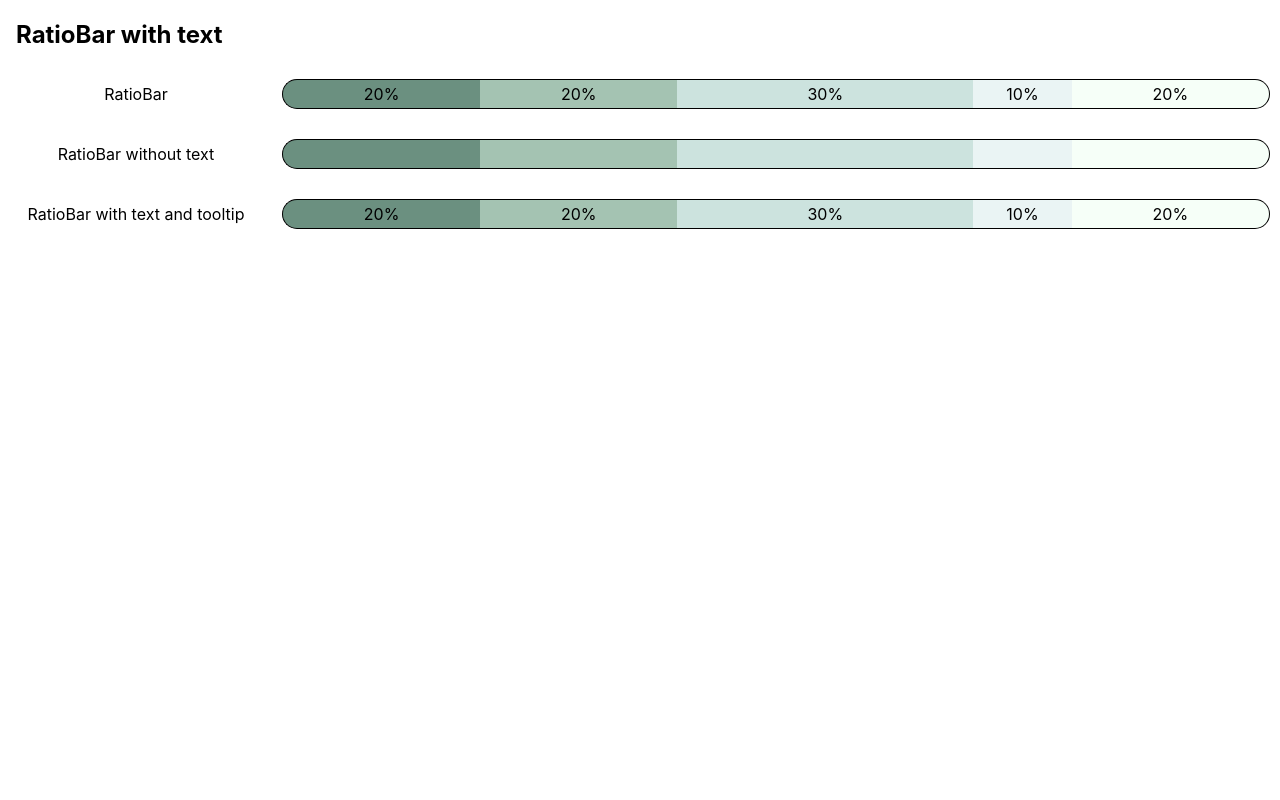
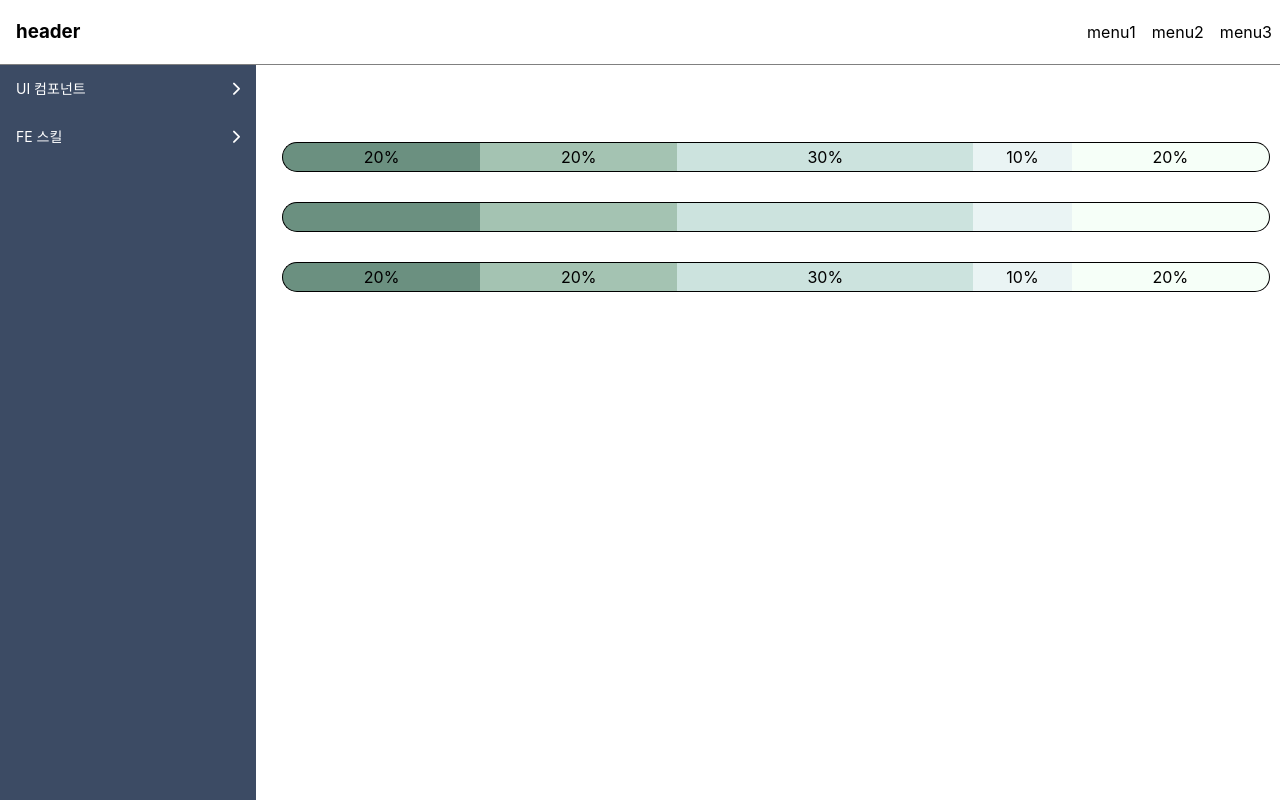
Before and after one commit to ghckss/CustomComponents, a React (Create React App) app: page /widget/ratio-bar in a window 1280 px wide. Built offline with nearby package versions, Linux system fonts and the light colour scheme.

Commit message:
header, sidebar component (#5)
* header component

* sidebar component (#4)

* 사이드바 ui 구성

* normalize css 적용

* 사이드바 링크 설정

* 사이드바 목록 별도 파일로 분리

```diff
--- a/package.json
+++ b/package.json
@@ -6,7 +6,9 @@
     "@testing-library/jest-dom": "^5.11.9",
     "@testing-library/react": "^11.2.5",
     "@testing-library/user-event": "^12.7.0",
+    "immer": "^8.0.1",
     "node-sass": "^5.0.0",
+    "normalize.css": "^8.0.1",
     "react": "^17.0.1",
     "react-dom": "^17.0.1",
     "react-router-dom": "^5.2.0",
--- a/public/index.html
+++ b/public/index.html
@@ -3,6 +3,10 @@
   <head>
     <meta charset="utf-8" />
     <link rel="icon" href="%PUBLIC_URL%/favicon.ico" />
+    <script
+      src="https://kit.fontawesome.com/05b1b0d0fa.js"
+      crossorigin="anonymous"
+    ></script>
     <meta name="viewport" content="width=device-width, initial-scale=1" />
     <meta name="theme-color" content="#000000" />
     <meta
--- a/src/App.js
+++ b/src/App.js
@@ -1,5 +1,6 @@
 import React, { Component } from "react";
 import Layout from "./containers/Layout";
+import "normalize.css";
 
 class App extends Component {
   render() {
--- a/src/components/Layout/Header.js
+++ b/src/components/Layout/Header.js
@@ -1,7 +1,19 @@
 import React from "react";
+import "./Header.scss";
 
 const Header = () => {
-  return <div className="header"></div>;
+  return (
+    <header className="header">
+      <div className="title">
+        <h3>header</h3>
+      </div>
+      <div className="menu">
+        <div className="menu__item">menu1</div>
+        <div className="menu__item">menu2</div>
+        <div className="menu__item">menu3</div>
+      </div>
+    </header>
+  );
 };
 
 export default Header;
--- a/src/components/Layout/Header.scss
+++ b/src/components/Layout/Header.scss
@@ -0,0 +1,15 @@
+.header {
+  height: 64px;
+  display: flex;
+  justify-content: space-between;
+  align-items: center;
+  border-bottom: 1px solid gray;
+  .menu {
+    display: flex;
+    justify-content: space-between;
+    align-items: center;
+    &__item {
+      margin: 0 8px;
+    }
+  }
+}
--- a/src/components/Layout/Sidebar.js
+++ b/src/components/Layout/Sidebar.js
@@ -1,7 +1,67 @@
 import React from "react";
+import produce from "immer";
+import { NavLink } from "react-router-dom";
+import { navs } from "./_nav";
+import "./Sidebar.scss";
 
 const Sidebar = () => {
-  return <div className="sidebar"></div>;
+  const [sidebarList, setSidebarList] = React.useState([]);
+
+  React.useEffect(() => {
+    setSidebarList(navs);
+  }, []);
+
+  const updateSidebarList = (index) => {
+    setSidebarList(
+      produce(sidebarList, (draftState) => {
+        draftState.forEach((draft) => (draft.active = false));
+        draftState[index].active = !sidebarList[index].active;
+      })
+    );
+  };
+
+  const renderSidebarItems = (dropdown) => {
+    const items = dropdown.items;
+    if (!items) return;
+    return items.map((item, index) => {
+      return (
+        <div
+          key={index}
+          className={`sidebar__item ${
+            dropdown.active ? "" : "sidebar__item--hide"
+          }`}
+        >
+          <NavLink
+            className="sidebar__link"
+            activeClassName="sidebar__link--active"
+            to={item.to}
+          >
+            {item.name}
+          </NavLink>
+        </div>
+      );
+    });
+  };
+  const sidebarDropdown = sidebarList.map((dropdown, index) => {
+    return (
+      <div
+        key={index}
+        className="sidebar__dropdown"
+        onClick={() => updateSidebarList(index)}
+      >
+        <div className="sidebar__name">
+          {dropdown.name}
+          <i
+            className={`fas ${
+              dropdown.active ? "fa-chevron-down" : "fa-chevron-right"
+            }`}
+          ></i>
+        </div>
+        {renderSidebarItems(dropdown)}
+      </div>
+    );
+  });
+  return <nav className="sidebar">{sidebarDropdown}</nav>;
 };
 
 export default Sidebar;
--- a/src/components/Layout/Sidebar.scss
+++ b/src/components/Layout/Sidebar.scss
@@ -0,0 +1,37 @@
+.sidebar {
+  position: fixed;
+  width: 256px;
+  height: 100%;
+  color: white;
+  background-color: #3c4b64;
+  &__dropdown--active {
+    background-color: rgba(0, 0, 0, 0.2);
+  }
+  &__dropdown {
+    cursor: pointer;
+  }
+  &__name,
+  &__link {
+    display: flex;
+    align-items: center;
+    height: 48px;
+    font-size: 14px;
+    padding: 0 1rem;
+  }
+  &__name:hover,
+  &__item:hover {
+    background-color: #321fdb;
+  }
+  &__name {
+    justify-content: space-between;
+  }
+  &__link {
+    padding-left: calc(1rem + 16px);
+  }
+  &__item--hide {
+    display: none;
+  }
+  &__link--active {
+    background-color: rgba(255, 255, 255, 0.05);
+  }
+}
--- /dev/null
+++ b/src/components/Layout/_nav.js
@@ -0,0 +1,23 @@
+const navs = [
+  {
+    name: "UI 컴포넌트",
+    active: false,
+    items: [
+      {
+        name: "비율 게이지",
+        to: "/widget/ratio-bar",
+      },
+      {
+        name: "계층형 테이블",
+        to: "/widget/table-expandable",
+      },
+    ],
+  },
+  {
+    name: "FE 스킬",
+    active: false,
+    items: [],
+  },
+];
+
+export { navs };
--- a/src/containers/Layout/index.js
+++ b/src/containers/Layout/index.js
@@ -16,10 +16,10 @@ const Layout = () => {
             return <div className="home">HOME</div>;
           }}
         />
-        <Route path="/widget/ratio-bar" component={RatioBarShowcase} />
+        <Route path="/widget/ratio-bar" render={RatioBarShowcase} />
         <Route
           path="/widget/table-expandable"
-          component={ExpandableTableShowcase}
+          render={ExpandableTableShowcase}
         />
       </Content>
     </div>
--- a/src/index.css
+++ b/src/index.css
@@ -22,3 +22,8 @@ code {
   align-items: center;
   margin: 10px 0;
 }
+
+a {
+  text-decoration: none;
+  color: inherit;
+}
```
Also changed, not shown: 1 other file (tests, documents, lock files or other folders).
